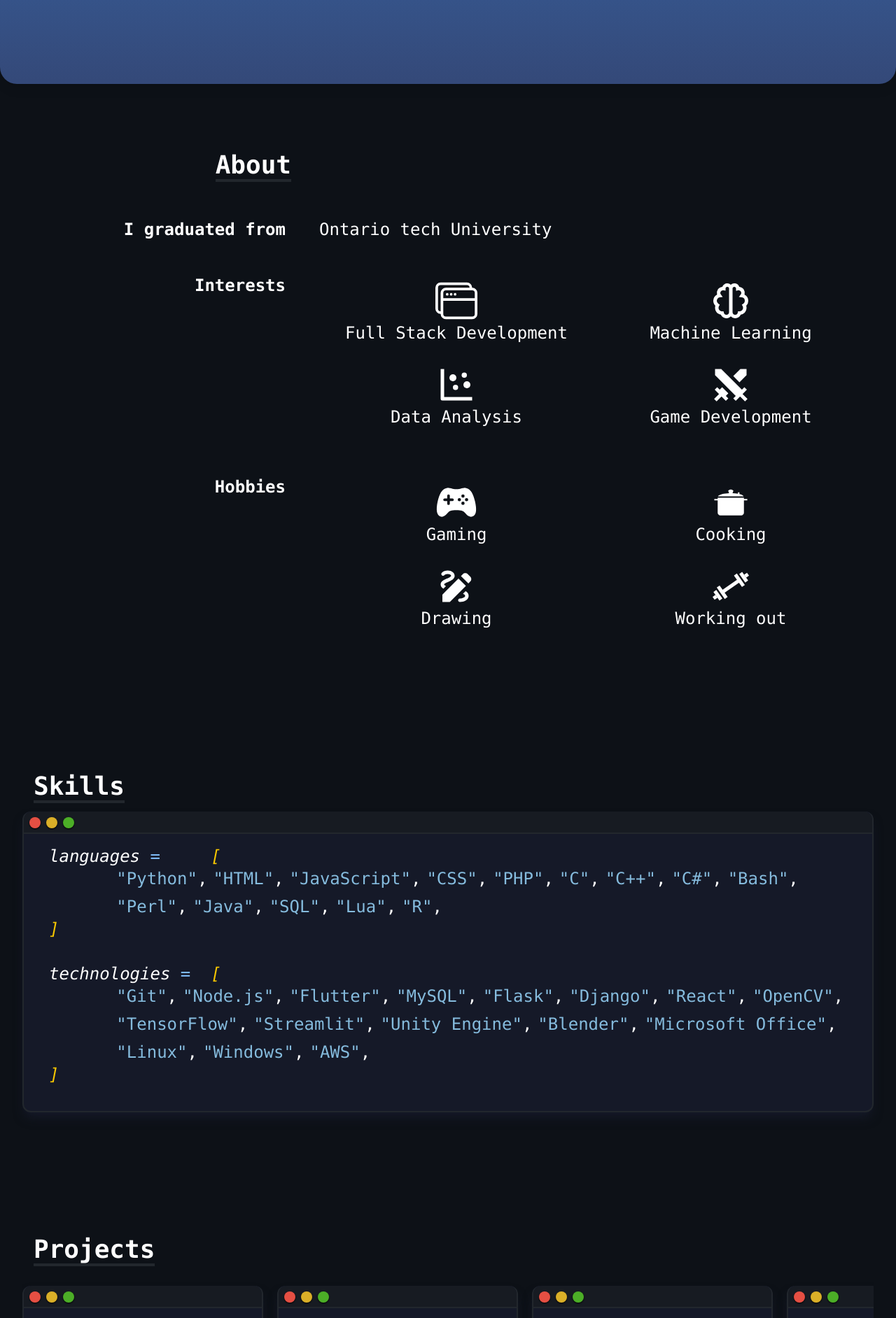
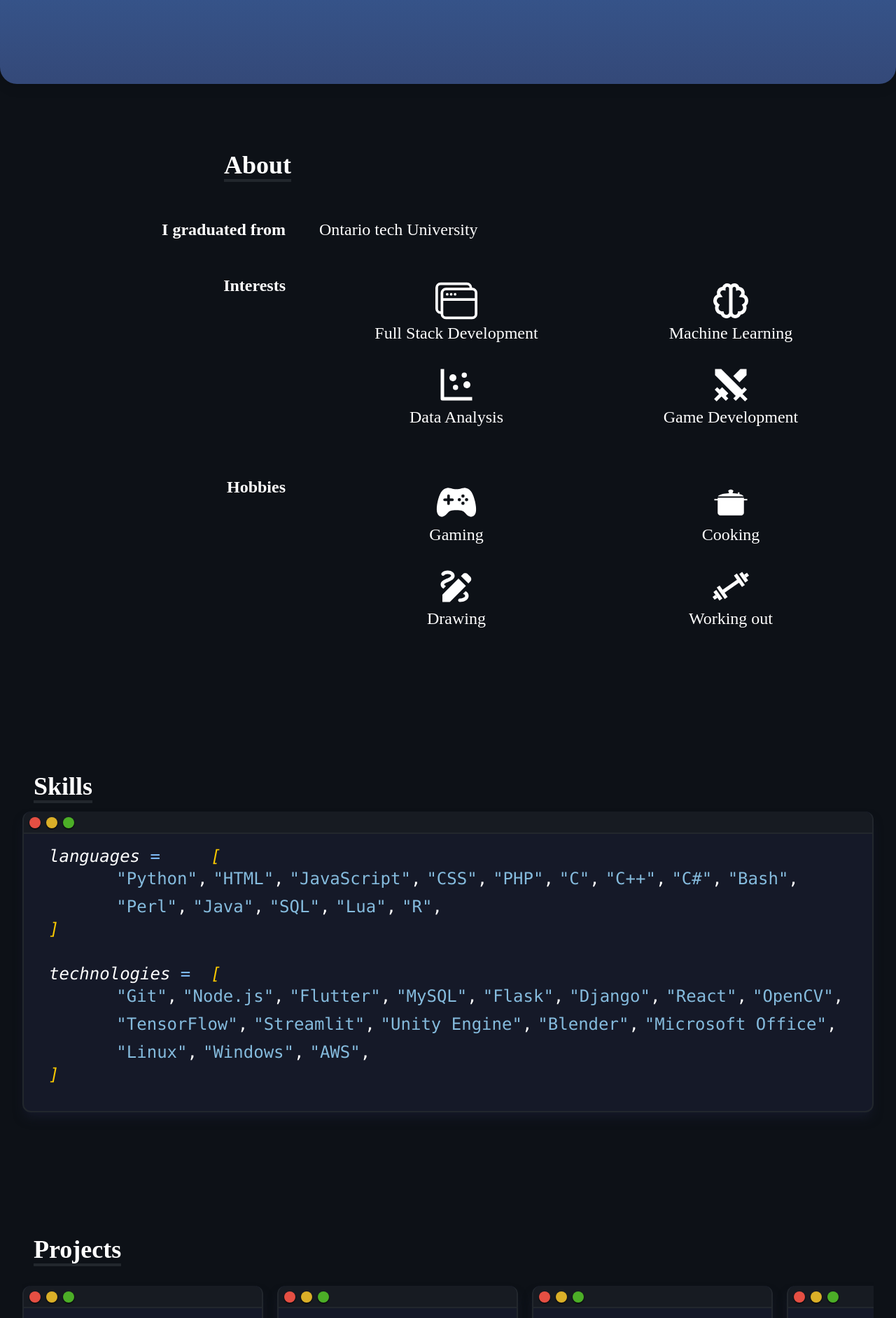
Before and after one commit to xyronic15/Portfolio, a React (Create React App) app in the folder xyron-brual/: page / in a window 1280 px wide. Shown: the part 680-2564 px from the top of the page at 70% size. Built offline with nearby package versions, Linux system fonts and the light colour scheme.

Commit message:
Changed the font formats

```diff
--- a/xyron-brual/src/components/About.jsx
+++ b/xyron-brual/src/components/About.jsx
@@ -11,7 +11,7 @@ export const About = () => {
   return (
     <div
       name="About"
-      className="relative w-full text-white py-20 font-['Consolas']"
+      className="relative w-full text-white py-20"
     >
       <div className="flex flex-col justify-center items-center w-full h-full mx-auto px-8">
         <div className="max-w-screen-xl  w-full grid sm:grid-cols-3 sm:gap-8">
--- a/xyron-brual/src/components/Certifications.jsx
+++ b/xyron-brual/src/components/Certifications.jsx
@@ -8,7 +8,7 @@ export const Certifications = () => {
   return (
     <div
       name="Certifications"
-      className="relative w-full text-white py-20 font-['Consolas']"
+      className="relative w-full text-white py-20"
     >
       <div className="flex flex-col justify-center items-center w-full h-full mx-auto px-8">
         <div className="max-w-screen-xl w-full py-4 pl-4">
--- a/xyron-brual/src/components/Experience.jsx
+++ b/xyron-brual/src/components/Experience.jsx
@@ -11,8 +11,7 @@ export const Experience = () => {
   return (
     <div
       name="Experience"
-      className="relative w-full text-white py-20 font-['Consolas']"
-    >
+      className="relative w-full text-white py-20">
       <div className="flex flex-col justify-center items-center w-full h-full mx-auto px-8">
         <div className="max-w-screen-xl w-full py-4 pl-4">
           <p className="text-3xl sm:text-4xl font-bold inline border-b-4 border-[#22272d]">
--- a/xyron-brual/src/components/Projects.jsx
+++ b/xyron-brual/src/components/Projects.jsx
@@ -8,7 +8,7 @@ export const Projects = () => {
   return (
     <div
       name="Projects"
-      className="relative w-full text-white py-20 font-['Consolas']"
+      className="relative w-full text-white py-20"
     >
       <div className="flex flex-col justify-center items-center w-full h-full mx-auto px-8">
         <div className="max-w-screen-xl w-full py-4 pl-4">
@@ -43,7 +43,7 @@ const ProjectCard = ({ project }) => {
       <div className="w-[250px] sm:w-[300px] h-[500px] mt-2 overflow-y-scroll scrollbar scrollbar-thumb-gray-400 scrollbar-thumb-rounded-full scrollbar-w-[2px]">
         {project.img !== null ? (
           <div className="flex py-2 justify-center items-center">
-            <img src={project.img} alt={project.title} className="max-h-[300px]"/>
+            <img src={project.img} alt={project.title} className="max-h-[300px]" />
           </div>
         ) : null}
         <p className="text-xl sm:text-2xl font-bold py-1">{project.title}</p>
--- a/xyron-brual/src/components/Skills.jsx
+++ b/xyron-brual/src/components/Skills.jsx
@@ -6,7 +6,7 @@ export const Skills = () => {
   return (
     <div
       name="Skills"
-      className="relative w-full text-white py-20 font-['Consolas']"
+      className="relative w-full text-white py-20"
     >
       <div className="flex flex-col justify-center items-center w-full h-full mx-auto px-8">
         <div className="max-w-screen-xl w-full py-4 pl-4">
@@ -29,7 +29,7 @@ export const Skills = () => {
 
 const ArrayComp = ({ title, arr }) => {
   return (
-    <div>
+    <div className="font-['Consolas']">
       <div className="max-w-screen-xl w-full flex flex-col md:flex-row pt-4 pl-4 sm:text-2xl text-xl">
         <div className="basis-1/5 italic text-[#83c1ff]">
           <span className="text-white">{title}</span> =
--- a/xyron-brual/src/utils/Window.jsx
+++ b/xyron-brual/src/utils/Window.jsx
@@ -4,7 +4,7 @@ import Tilt from "react-parallax-tilt";
 export const Window = ({ children }) => {
   return (
     <Tilt tiltMaxAngleX='10' tiltMaxAngleY='10'>
-      <div className="h-fit w-fit rounded-xl bg-[#151928] p-0 shadow-lg shadow-[#151928] border-2 border-t-0 border-[#22272d]">
+      <div className="h-fit w-fit rounded-xl bg-[#151928] p-0 shadow-lg shadow-[#151928] border-2 border-t-0 border-[#22272d] font-['Consolas']">
         <div className="bg-[#171b22] m-0 p-2 w-full h-[32px] rounded-t-xl border-b-2 border-[#22272d]">
           <WindowButtons />
         </div>
```
